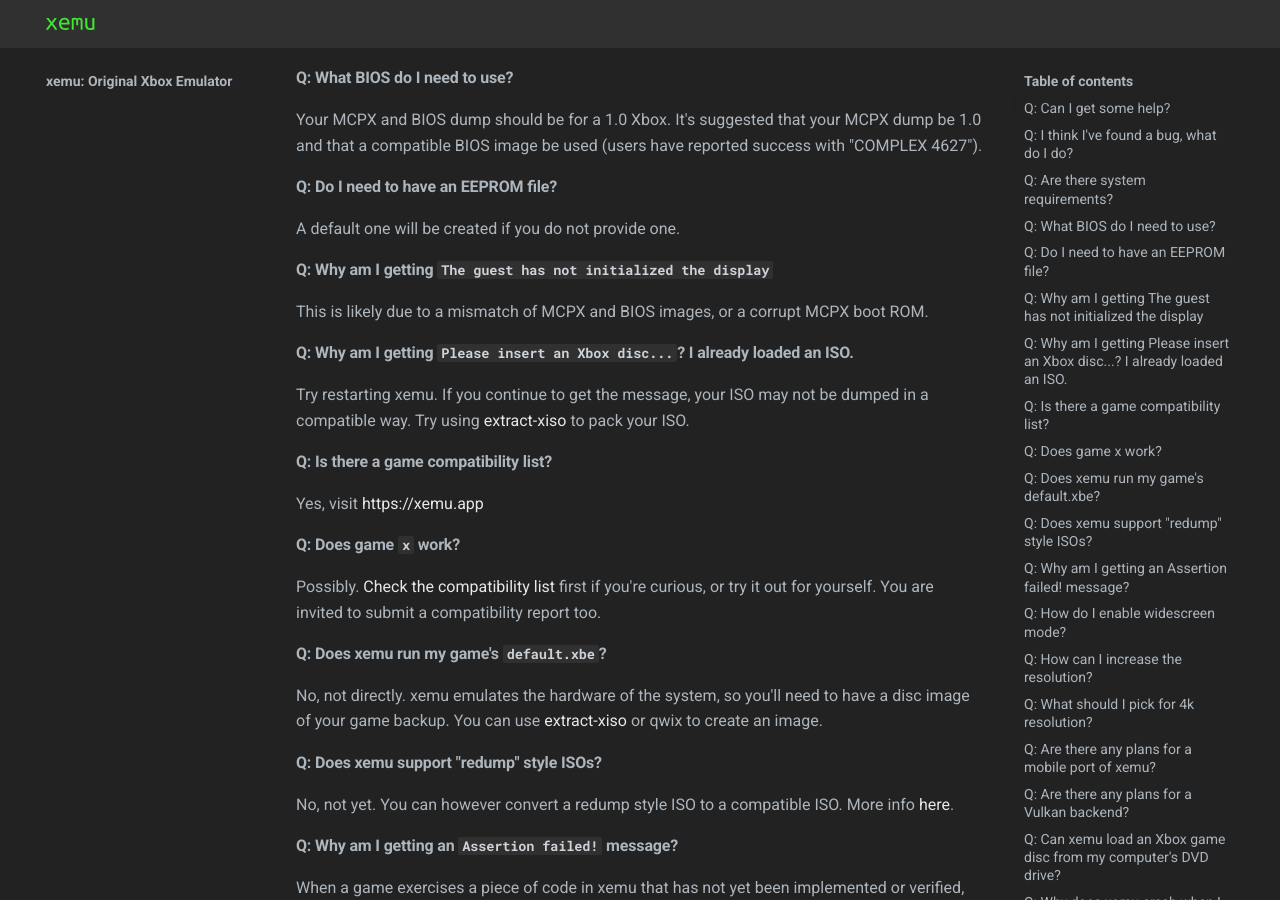
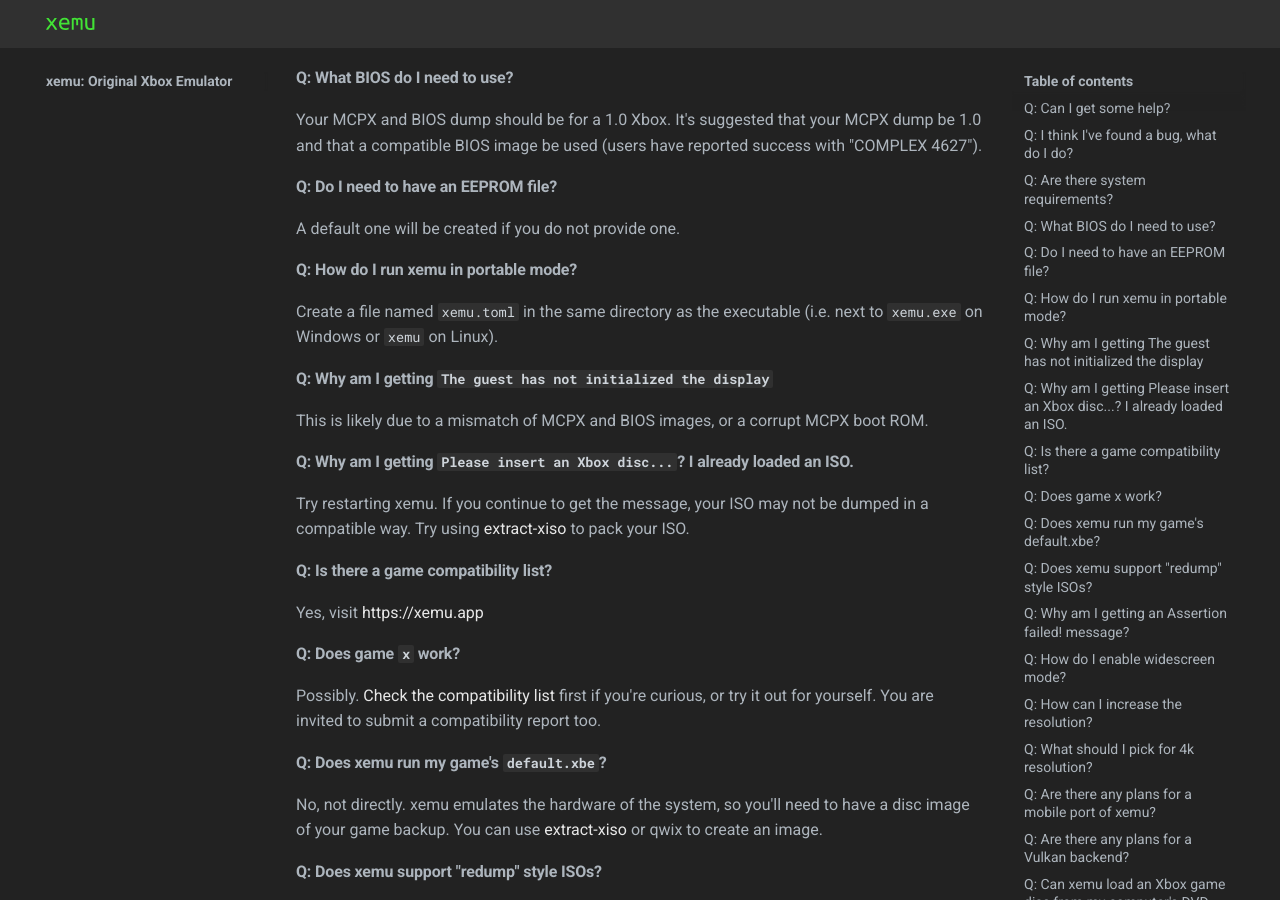
Before and after one commit to xemu-project/xemu-website, an MkDocs documentation site: the page built from docs/docs/faq.md, in a window 1280 px wide and 900 px high, scrolled down 505 px. Built offline with MkDocs 1.6.1 and Material for MkDocs 9.7.7, drawn with Linux system fonts in a browser that asks for light colours.

Commit message:
Add FAQ entry for portable mode

```diff
--- a/docs/docs/faq.md
+++ b/docs/docs/faq.md
@@ -14,6 +14,9 @@ Your MCPX and BIOS dump should be for a 1.0 Xbox. It's suggested that your MCPX
 
 #### Q: Do I need to have an EEPROM file?
 A default one will be created if you do not provide one.
+
+#### Q: How do I run xemu in portable mode?
+Create a file named `xemu.toml` in the same directory as the executable (i.e. next to `xemu.exe` on Windows or `xemu` on Linux).
 
 #### Q: Why am I getting `The guest has not initialized the display`
 This is likely due to a mismatch of MCPX and BIOS images, or a corrupt MCPX boot ROM.
```
